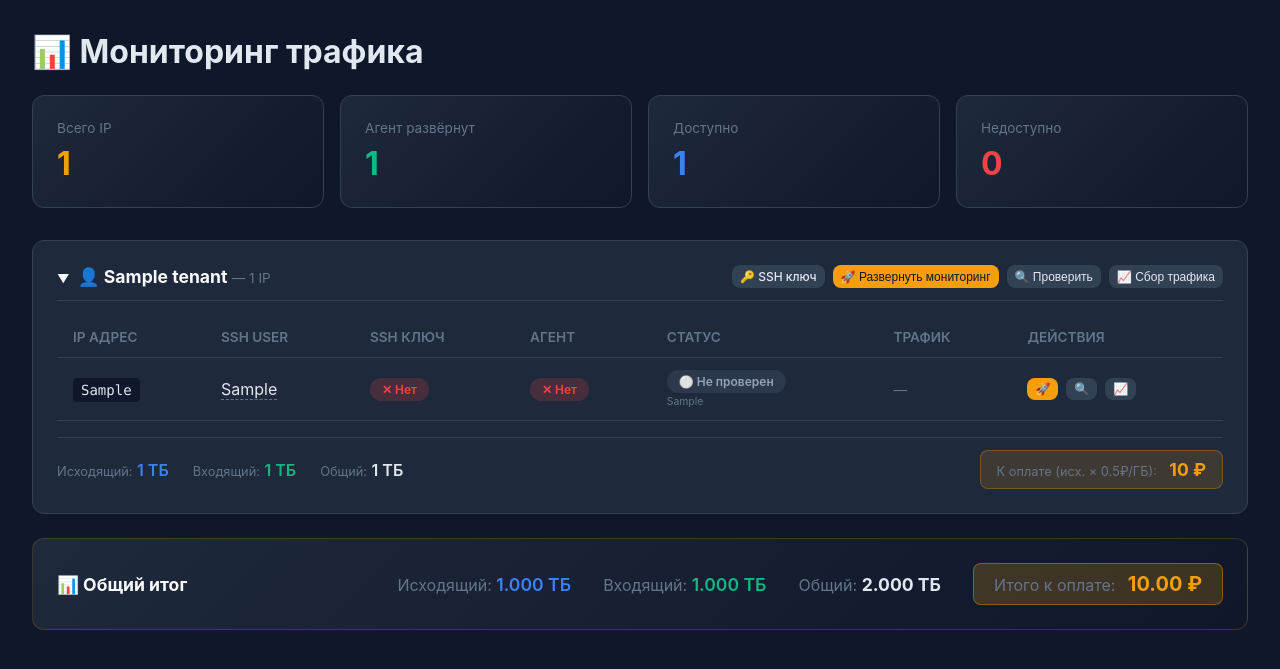
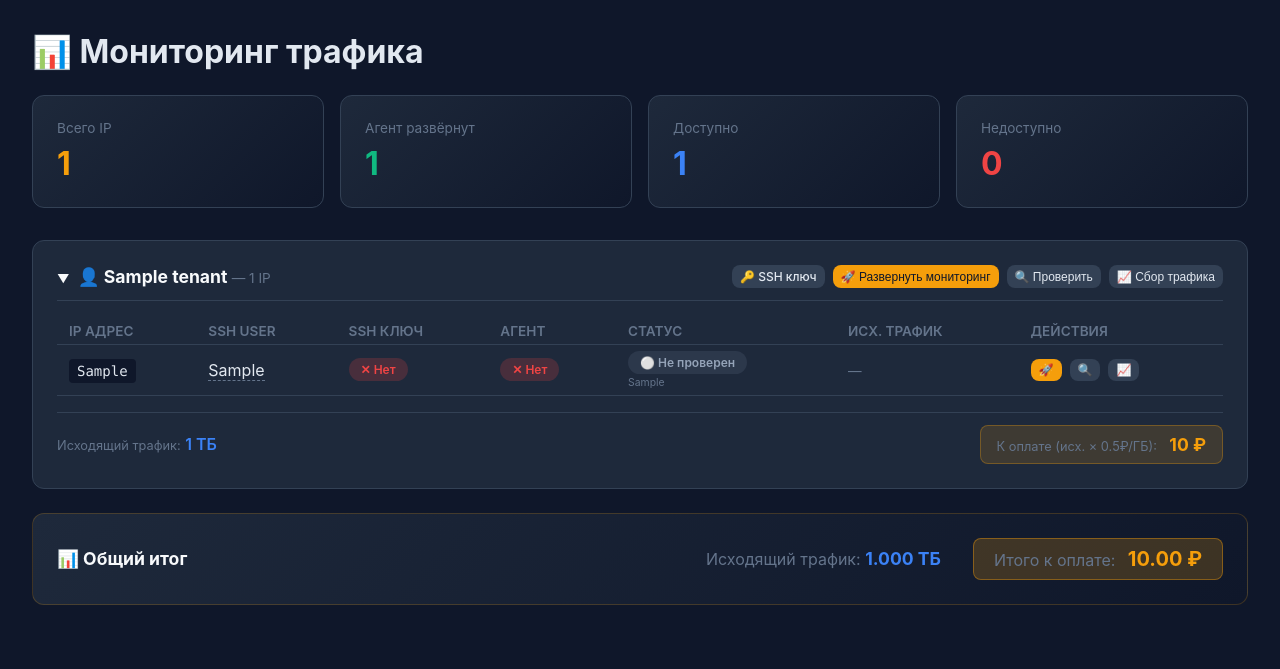
Before and after one commit to G3ndalf/vkpanel, a FastAPI app: template templates/monitoring.html in a window 1280 px wide. Shown: the top 669 px of the page. Run offline with FastAPI, Linux system fonts and the light colour scheme; the template is opened without the code that fills it: most values are stand-ins (such as "Sample title", 1, 10 or a date in 2020).

Commit message:
fix: убран входящий трафик, только исходящий; компактные строки таблицы

```diff
--- a/templates/monitoring.html
+++ b/templates/monitoring.html
@@ -58,7 +58,7 @@
                     <th>SSH ключ</th>
                     <th>Агент</th>
                     <th>Статус</th>
-                    <th>Трафик</th>
+                    <th>Исх. трафик</th>
                     <th>Действия</th>
                 </tr>
             </thead>
@@ -100,11 +100,7 @@
                     </td>
                     <td id="traffic-{{ ip.ip.replace('.', '-') }}">
                         {% if ip.last_traffic %}
-                        <div style="font-size: 0.85rem;">
-                            <span style="color: #10b981;">↓ {{ "%.3f"|format(ip.last_traffic.total_rx_gb / 1024) }} ТБ</span>
-                            <span style="color: #3b82f6;">↑ {{ "%.3f"|format(ip.last_traffic.total_tx_gb / 1024) }} ТБ</span>
-                        </div>
-                        <div style="font-size: 0.7rem; color: #64748b;">Всего: {{ "%.3f"|format(ip.last_traffic.total_gb / 1024) }} ТБ</div>
+                        <span style="color: #3b82f6; font-size: 0.85rem; font-weight: 600;">{{ "%.3f"|format(ip.last_traffic.total_tx_gb / 1024) }} ТБ</span>
                         {% else %}
                         <span style="color: #64748b; font-size: 0.85rem;">—</span>
                         {% endif %}
@@ -123,19 +119,9 @@
     </div>
     <!-- Итоги арендатора -->
     <div class="tenant-body" id="summary-{{ tenant.name }}" style="display: flex; justify-content: space-between; align-items: center; margin-top: 1rem; padding-top: 0.75rem; border-top: 1px solid #334155; flex-wrap: wrap; gap: 0.75rem;">
-        <div style="display: flex; gap: 1.5rem; flex-wrap: wrap;">
-            <div>
-                <span style="color: #64748b; font-size: 0.8rem;">Исходящий:</span>
-                <span style="color: #3b82f6; font-weight: 600;">{{ tenant.total_tx_tb }} ТБ</span>
-            </div>
-            <div>
-                <span style="color: #64748b; font-size: 0.8rem;">Входящий:</span>
-                <span style="color: #10b981; font-weight: 600;">{{ tenant.total_rx_tb }} ТБ</span>
-            </div>
-            <div>
-                <span style="color: #64748b; font-size: 0.8rem;">Общий:</span>
-                <span style="color: #e2e8f0; font-weight: 600;">{{ tenant.total_tb }} ТБ</span>
-            </div>
+        <div>
+            <span style="color: #64748b; font-size: 0.8rem;">Исходящий трафик:</span>
+            <span style="color: #3b82f6; font-weight: 600;">{{ tenant.total_tx_tb }} ТБ</span>
         </div>
         <div style="background: rgba(245,158,11,0.15); border: 1px solid rgba(245,158,11,0.3); border-radius: 8px; padding: 0.5rem 1rem;">
             <span style="color: #64748b; font-size: 0.8rem;">К оплате (исх. × 0.5₽/ГБ):</span>
@@ -160,10 +146,9 @@
 
 {% if tenants %}
 <!-- Общий итог -->
-{% set ns = namespace(tx=0, rx=0, cost=0) %}
+{% set ns = namespace(tx=0, cost=0) %}
 {% for t in tenants %}
     {% set ns.tx = ns.tx + t.total_tx_tb %}
-    {% set ns.rx = ns.rx + t.total_rx_tb %}
     {% set ns.cost = ns.cost + t.cost %}
 {% endfor %}
 <div class="card" style="background: linear-gradient(135deg, #1e293b 0%, #0f172a 100%); border-color: #f59e0b33;">
@@ -171,16 +156,8 @@
         <h2 style="margin: 0;">📊 Общий итог</h2>
         <div style="display: flex; gap: 2rem; flex-wrap: wrap; align-items: center;">
             <div>
-                <span style="color: #64748b;">Исходящий:</span>
-                <span style="color: #3b82f6; font-weight: 600; font-size: 1.1rem;">{{ "%.3f"|format(ns.tx) }} ТБ</span>
-            </div>
-            <div>
-                <span style="color: #64748b;">Входящий:</span>
-                <span style="color: #10b981; font-weight: 600; font-size: 1.1rem;">{{ "%.3f"|format(ns.rx) }} ТБ</span>
-            </div>
-            <div>
-                <span style="color: #64748b;">Общий:</span>
-                <span style="color: #e2e8f0; font-weight: 700; font-size: 1.1rem;">{{ "%.3f"|format(ns.tx + ns.rx) }} ТБ</span>
+                <span style="color: #64748b;">Исходящий трафик:</span>
+                <span style="color: #3b82f6; font-weight: 700; font-size: 1.1rem;">{{ "%.3f"|format(ns.tx) }} ТБ</span>
             </div>
             <div style="background: rgba(245,158,11,0.2); border: 1px solid rgba(245,158,11,0.4); border-radius: 8px; padding: 0.5rem 1.25rem;">
                 <span style="color: #64748b;">Итого к оплате:</span>
@@ -270,6 +247,10 @@
     cursor: pointer; padding: 0; line-height: 1;
 }
 .modal-close:hover { color: #ef4444; }
+/* Компактная таблица мониторинга */
+.card table th, .card table td {
+    padding: 0.35rem 0.75rem;
+}
 .tenant-arrow {
     display: inline-block;
     font-size: 0.75rem;
@@ -450,15 +431,8 @@ async function submitTraffic(e) {
         if (trafficIp && data.ok) {
             const el = document.getElementById('traffic-' + trafficIp.replace(/\./g, '-'));
             if (el) {
-                const rxTb = (data.total_rx_gb / 1024).toFixed(3);
                 const txTb = (data.total_tx_gb / 1024).toFixed(3);
-                const totalTb = (data.total_gb / 1024).toFixed(3);
-                el.innerHTML = `
-                    <div style="font-size: 0.85rem;">
-                        <span style="color: #10b981;">↓ ${rxTb} ТБ</span>
-                        <span style="color: #3b82f6;">↑ ${txTb} ТБ</span>
-                    </div>
-                    <div style="font-size: 0.7rem; color: #64748b;">Всего: ${totalTb} ТБ</div>`;
+                el.innerHTML = `<span style="color: #3b82f6; font-size: 0.85rem; font-weight: 600;">${txTb} ТБ</span>`;
             }
         }
 
```
